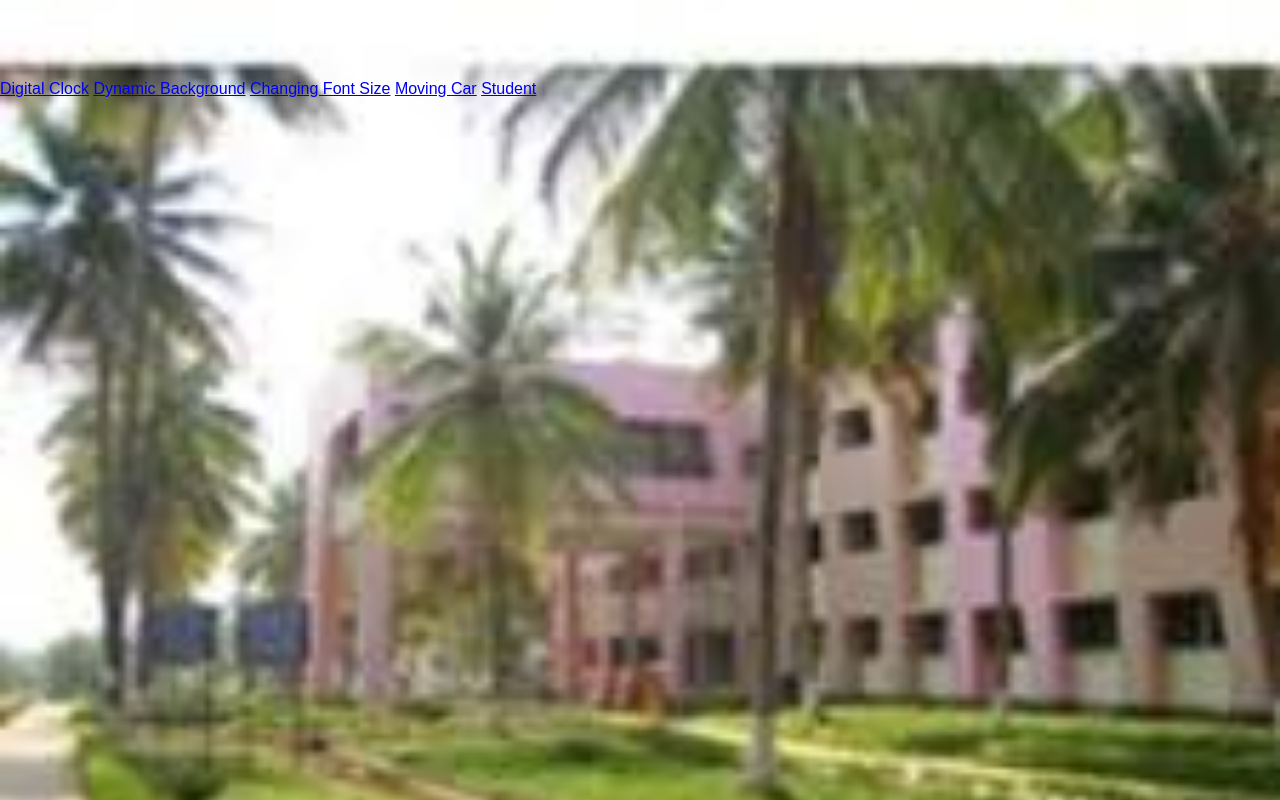
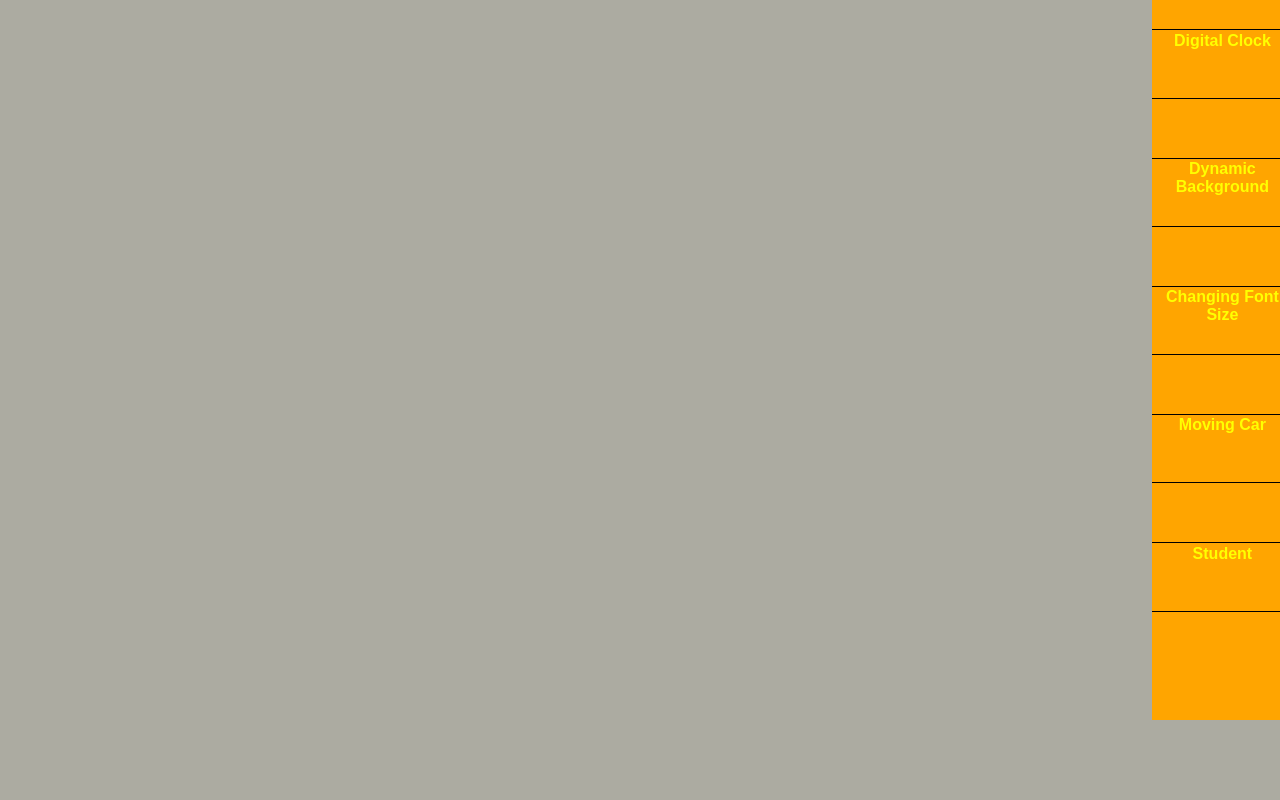
Before and after one commit to anooptvs1/weblab, a plain HTML site: page ex6/dback.html in a window 1280 px wide. Drawn offline with Linux system fonts and the light colour scheme; files that its build step writes are made by us from their sources; files whose address does not match are found by name.

Commit message:
Update dback.html

```diff
--- a/ex6/dback.html
+++ b/ex6/dback.html
@@ -4,7 +4,7 @@
         <title>Dynamic Background</title>
         <meta charset="UTF-8">
         <meta name="viewport" content="width=device-width, initial-scale=1.0">
-        <link rel='stylesheet' type="text/css" href='style.css'>
+        <link rel='stylesheet' type="text/css" href='styles.css'>
     </head>
     <body>
        <nav>
```
